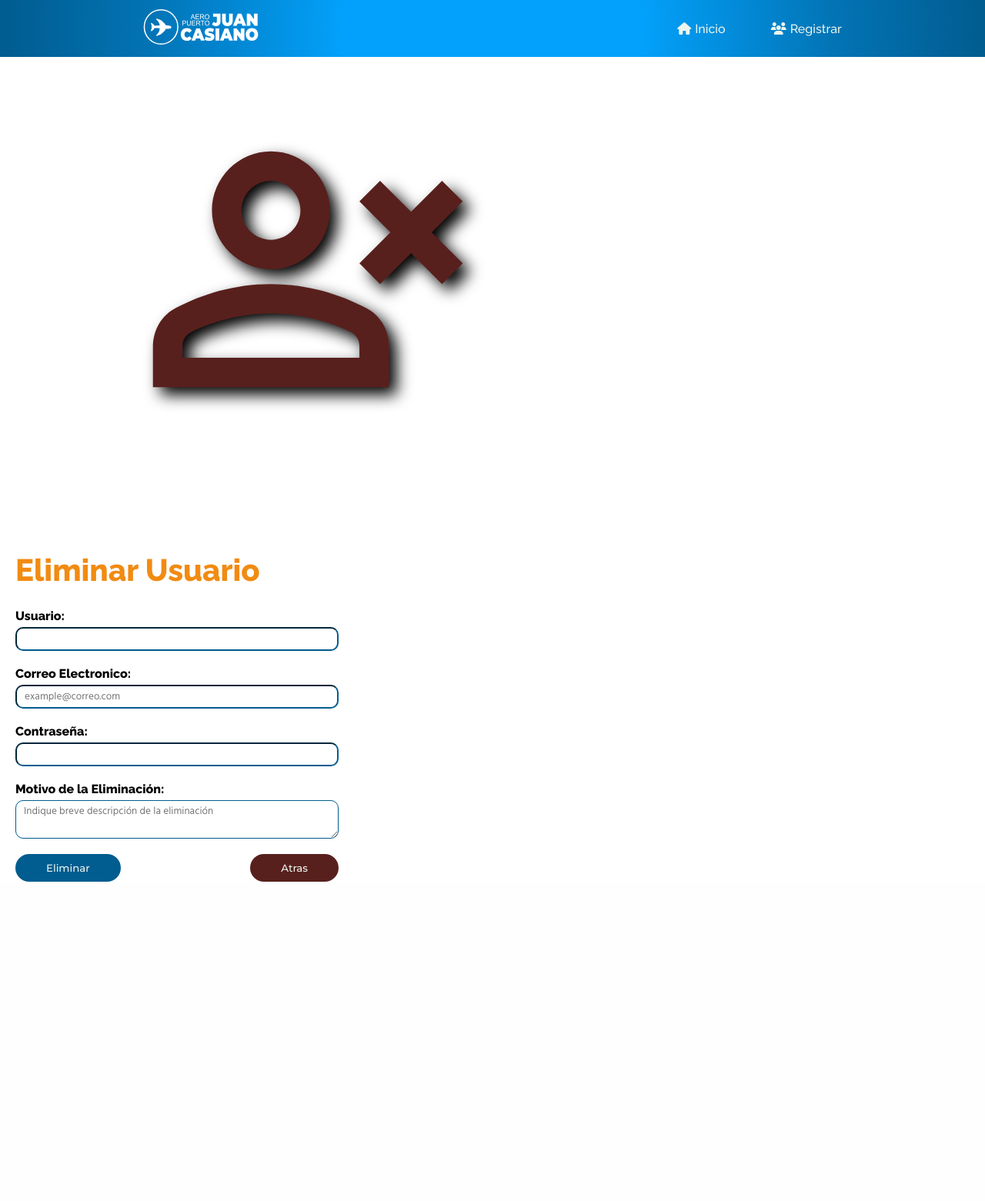
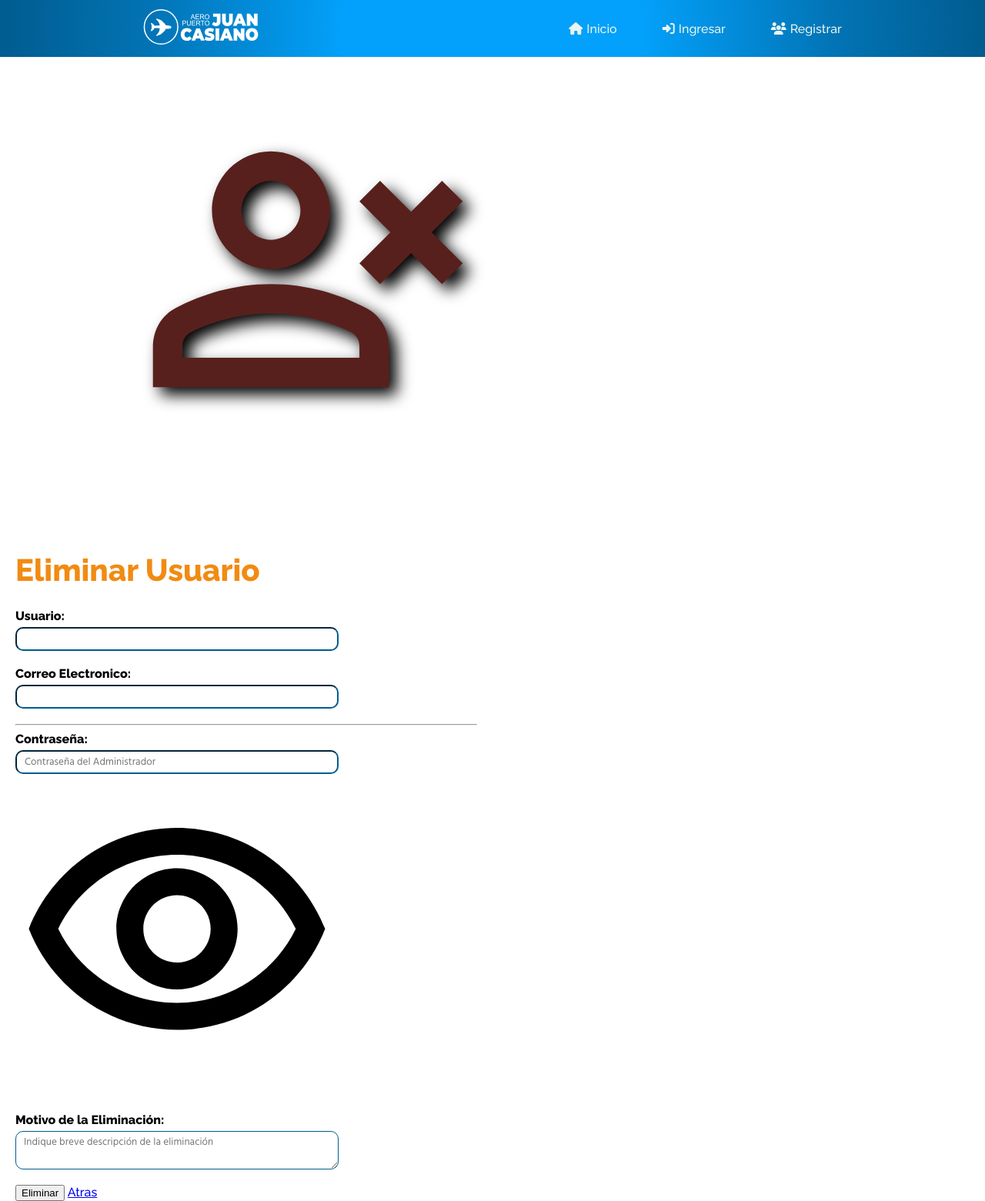
Before and after one commit to SantiagoCh010/Grupo20_Equipo2, a Python web app: template templates/EliminarUser.html in a window 1280 px wide. Shown: the whole page at 77% size. Before the commit the page ends 1146 px from the top, so only its background shows below. Run offline with Jinja, Linux system fonts and the light colour scheme; the template is opened without the code that fills it, so the values that code supplies are empty; some libraries are stand-ins or nearby versions.

Commit message:
Update EliminarUser.html

```diff
--- a/templates/EliminarUser.html
+++ b/templates/EliminarUser.html
@@ -1,56 +1,46 @@
-<!DOCTYPE html>
-<html lang="en">
+{% extends 'Template.html' %}
+{% block style %}
+    <title>Eliminar Usuario</title>
+    <link rel="stylesheet" type="text/css" href="{{ url_for('static', filename='css/EliminarUserStyle.css') }}">
+{% endblock %}
 
-<head>
-    <meta charset="UTF-8">
-    <meta http-equiv="X-UA-Compatible" content="IE=edge">
-    <meta name="viewport" content="width=device-width, initial-scale=1.0">
-    <title>Eliminar Usuario</title>
-    <link rel="icon" type="svg" href="{{url_for('static', filename='icons/Logo.svg')}}">
-    <link rel="stylesheet" type="text/css" href="{{url_for('static', filename='css/EliminarUserStyle.css')}}">
-    <script src="https://kit.fontawesome.com/07398d27e2.js" crossorigin="anonymous"></script>
-</head>
-
-<body>
-
-    <header class="page-head">
-        <a href="/HomeAdministrador" class="logo">
-            <img src="{{url_for('static', filename='icons/GuapiLogo.svg')}}" alt="Aeropuerto Juan Casiano" height="auto" width="150pt">
-        </a>
-        <nav class="menu">
-            <a href="/HomeAdministrador" class="menu-link"><i class= "fas fa-solid fas fa-home" ></i>Inicio</a>
-            <a href="/RegistroUsuarioAdmin" class="menu-link"><i class="fas fa-solid fas fa-users"></i>Registrar</a>
-        </nav>
-    </header>
-
+{% block main %}
 <main>
-        <img src="{{url_for('static', filename='icons/userb.svg')}}" alt="user+.svg" class="user"/>
-        <form class="eUsuario" method="GET" action="">
+    <img src="{{ url_for('static', filename='icons/userb.svg') }}" alt="user+.svg" class="user"/>
+    <form class="eUsuario" method="POST" action="">
         <h1>Eliminar Usuario</h1>
         <div class="form">
             <label class="ns">
                 <span class="titulo">Usuario:</span>
-                    <input type="text" name="userName">
+                <input type="text" name="username" name="{{ item.usuario }}" value="{{ item.usuario }}">
             </label>
+            <span class="warning" id="uWarning"></span>
             <label class="ns">
                 <span class="titulo">Correo Electronico:</span>
-                    <input type="email" name="email" placeholder="example@correo.com">
+                <input type="email" name="email" name="{{ item.email }}" value="{{ item.email }}">
             </label>
+            <span class="warning" id="e-Warning"></span>
+            <hr>
             <label class="ns">
                 <span class="titulo">Contraseña:</span>
-                    <input type="password" name="password">
+                <input type="password" id="password" name="password" placeholder="Contraseña del Administrador">
+                <img src="{{ url_for('static', filename='icons/eyeO.svg') }}" alt="ver" class="eye" id="peye">
+                <input id="hiPassword" type="hidden" value="{{ url_for('static', filename='icons/eyeC.svg') }}" />
                 </label>
+            <span class="warning" id="pWarning"></span>
             <label class="ns">
                 <span class="titulo">Motivo de la Eliminación:</span>
-                    <textarea class="comentario" placeholder="Indique breve descripción de la eliminación"></textarea>
+                <textarea class="comentario" name="comentario" placeholder="Indique breve descripción de la eliminación"></textarea>
             </label>
         </div>
-            <div class="links">
-                <button class="bBorrar">Eliminar</button>
-                <button class="bAtras">
-                    <a href="/HomeAdministrador" class="bLink">Atras</a>
-                </button>
+        <div class="buttons">
+            <button class="b Eliminar" id="bEliminar">Eliminar</button>
+            <a href="{{ url_for('informacion_admin', user=item.usuario) }}" class="b Atras">Atras</a>
         </div>
     </form>
 </main>
-</body>
+{% endblock %}
+
+{% block scripts %}
+<script type="text/javascript" src="{{ url_for('static', filename='js/EliminarUsuarioScript.js') }}"></script>
+{% endblock %}
```
Lines whose indentation alone changed are shown as unchanged.
